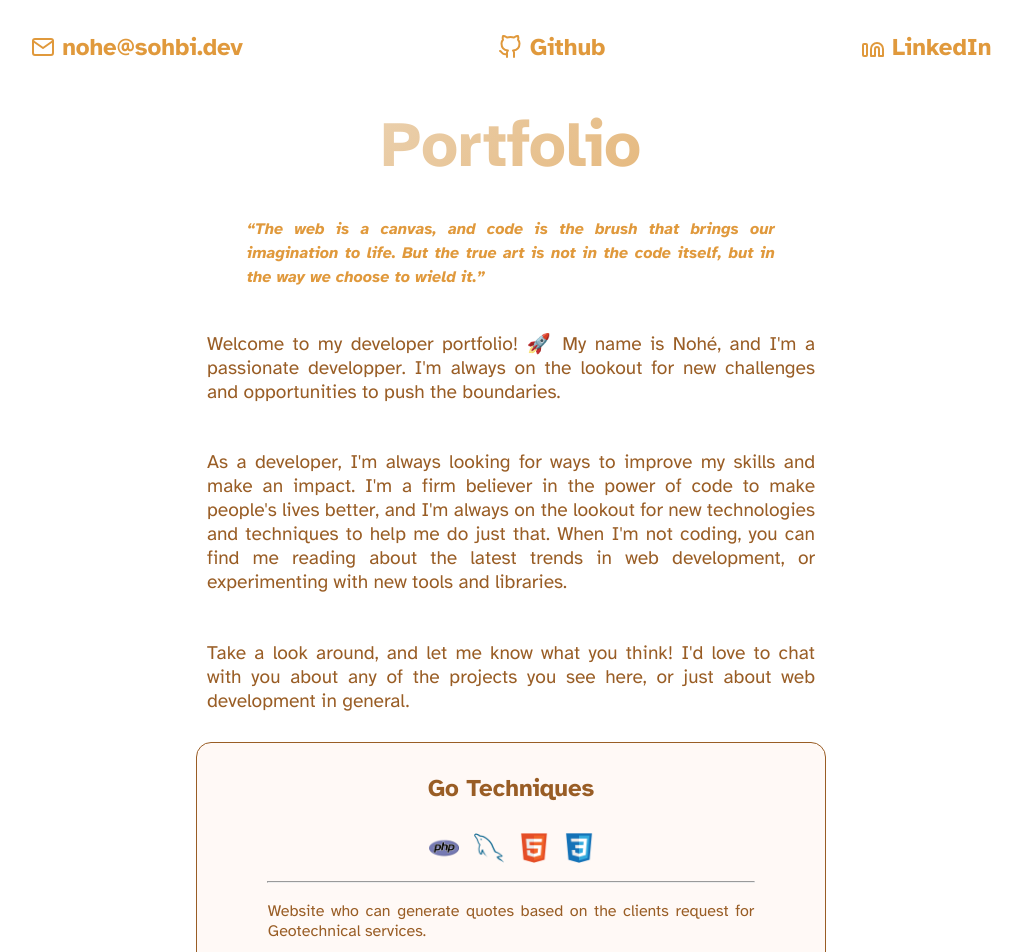
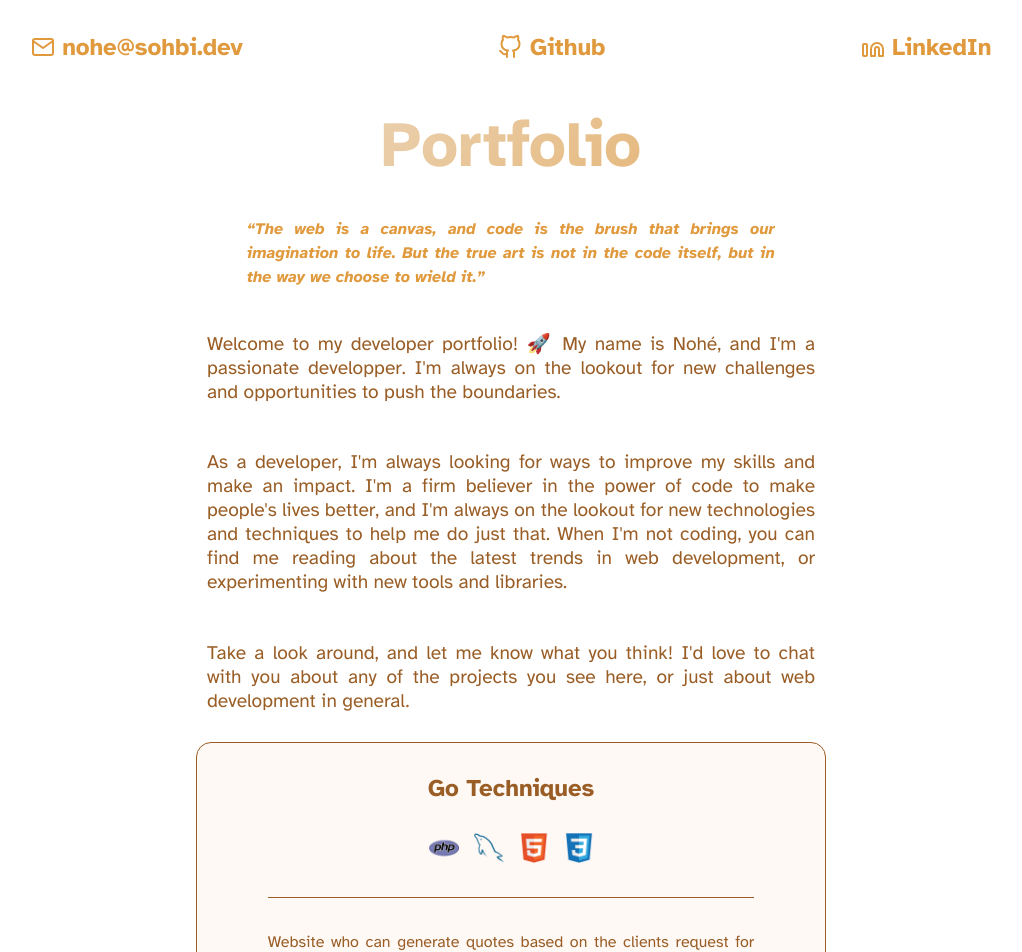
Before and after one commit to nohe-sohbi/portfolio, a React (Vite) app: page / in a window 1280 px wide. Shown: the top 952 px of the page, without its empty margins (129-1151 px from the left). Built offline with nearby package versions, Linux system fonts and the light colour scheme.

Commit message:
Modifying hr style

```diff
--- a/src/index.css
+++ b/src/index.css
@@ -131,6 +131,22 @@ footer a:hover {
   margin: 0px auto 10px;
 }
 
+hr {
+  width: 80%;
+  border: none;
+  border-top: 1px solid #995d25;
+  margin: 1.5rem auto;
+  margin-bottom: 1.5rem;
+  background: linear-gradient(to right, #e0993c, #fff);
+  background-size: 200px 100%;
+  background-position: 0% 100%;
+  transition: background-position 0.5s ease-out;
+}
+
+hr:hover {
+  background-position: 100% 100%;
+}
+
 @media (max-width: 1024px) {
   .project-tile {
     width: 45%;
```
